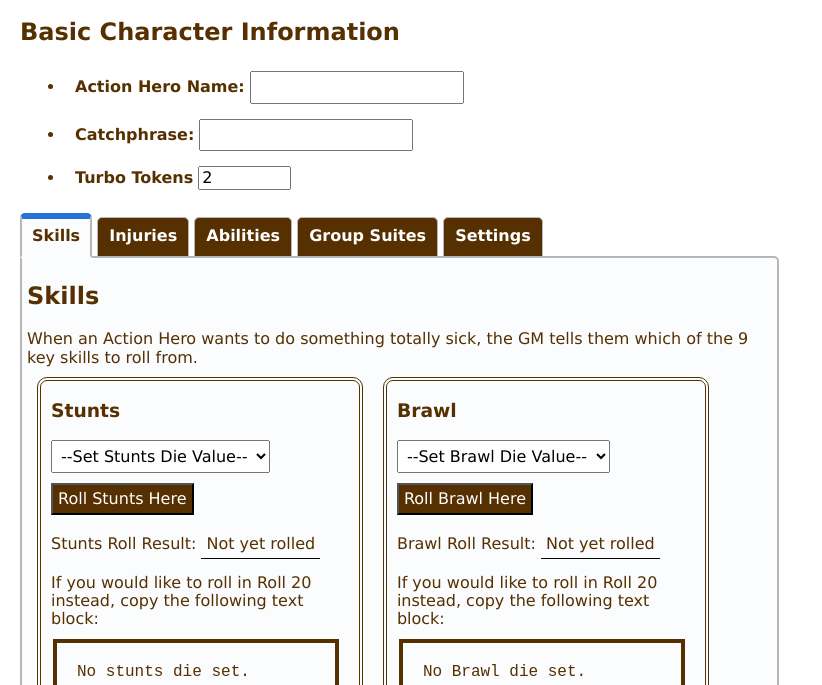
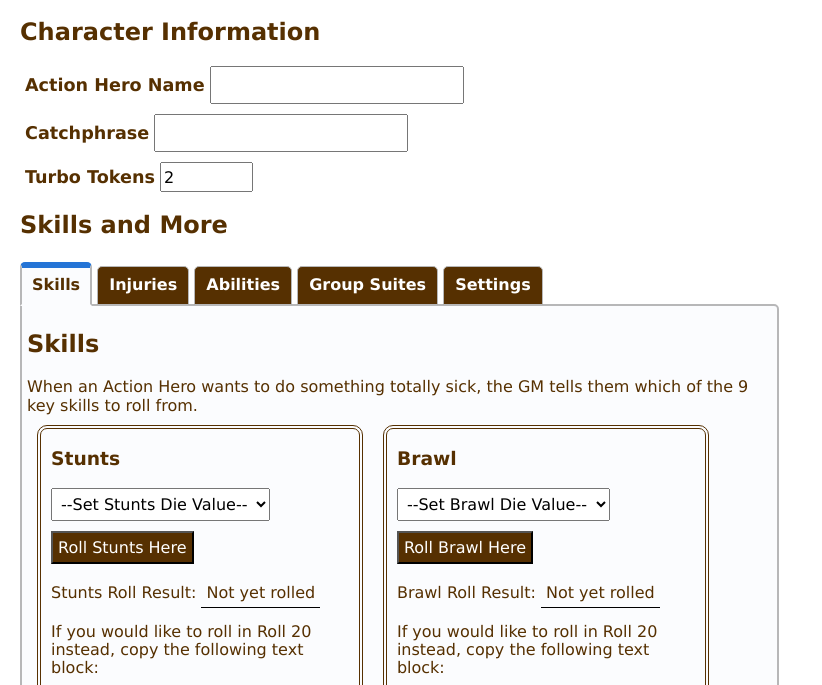
Before and after one commit to CorgiDev/Roll20-NSBU-Roller, a browser extension: page browser-extension/chrome/nsbu.html in a window 1280 px wide. Shown: the part 81-766 px from the top of the page, without its empty margins (0-822 px from the left). Drawn offline with Linux system fonts and the light colour scheme.

Commit message:
Formatting changes.

```diff
--- a/browser-extension/chrome/nsbu.html
+++ b/browser-extension/chrome/nsbu.html
@@ -8,18 +8,21 @@
         <link rel="stylesheet" type="text/css" href="styles/main.css">
         <link rel="stylesheet" type="text/css" href="styles/tablist.css">
         <link rel="stylesheet" type="text/css" href="styles/light.css">
-        <!-- <link rel="stylesheet" type="text/css" href="styles/dark.css"> -->
+        <!--<link rel="stylesheet" type="text/css" href="styles/dark.css">-->
     </head>
     <body>
         <!-- Tabs for skills and abilities -->
         <main>
             <h1>Never Stop Blowing Up (NSBU) Tracker</h1>
-            <h2>Basic Character Information</h2>
-            <ul>
-                <li><label for="heroName">Action Hero Name:</label><input type="text" id="heroName"></li>
-            <li><label for="heroCatchphrase">Catchphrase:</label><input type="text" id="heroCatchphrase"></li>
-            <li><label for="turboTokens">Turbo Tokens</label><input type="number" id="turboTokens" value="2" min="0" max="9999" step="1" aria-label="Turbo Tokens" title="Turbo Tokens"></li>
-            </ul>
+            <section>
+                <h2>Character Information</h2>
+                <div id="baseInfo">
+                    <span><label for="heroName">Action Hero Name</label><input type="text" id="heroName" size="25"></span>
+                    <span><label for="heroCatchphrase">Catchphrase</label><input type="text" id="heroCatchphrase" size="25"></span>
+                    <span><label for="turboTokens">Turbo Tokens</label><input type="number" id="turboTokens" value="2" min="0" max="9999" step="1" aria-label="Turbo Tokens" title="Turbo Tokens"></span>
+                </div>
+            </section>
+            <h2>Skills and More</h2>
             <div role="tablist" aria-labelledby="tablist-1" class="manual">
                 <button id="tab-1" type="button" role="tab" aria-selected="true" aria-controls="tabpanel-1">
                     <span class="focus">Skills</span>
--- a/browser-extension/chrome/styles/main.css
+++ b/browser-extension/chrome/styles/main.css
@@ -1,4 +1,6 @@
-/* General Styling */
+/***************
+General Styling
+***************/
 
 html {
     width: 800px;
@@ -6,18 +8,18 @@ html {
 }
 
 main {
-    width: 97%;
+    padding: 10px;
+    margin: 10px;
+    width: 95%;
 }
 
-label {
-    font-weight:bold;
-}
-
+/* Lists */
 li {
     margin: 5px;
     padding: 5px;
 }
 
+/* Text */
 p {
     margin-bottom: 5px;
     display: block;
@@ -27,16 +29,27 @@ p span {
     padding: 5px;
 }
 
-label {
-    margin: 5px;
-}
-
 code {
     display: block;
     min-height: 10px;
     min-width: 50px;
     padding: 20px 20px 20px 20px;
     margin: 10px 10px 10px 2px;
+}
+/* Form elements */
+label {
+    margin: 5px;
+    font-weight:bold;
+    font-size: 1.1em;
+}
+
+input {
+    line-height: 1.2em;
+}
+
+input[type="number"], input[type="text"] {
+    min-height: 1.5em;
+    font-size: 1em;
 }
 
 input[type="button"] {
@@ -51,14 +64,17 @@ input[type="button"] {
 select, input[type="text"] {
     padding: 5px;
 }
-
-main {
-    padding: 10px;
-    margin: 10px;
-    max-width: 95%;
+/***********
+Base Info
+***********/
+#baseInfo span {
+    display: block;
+    margin-bottom: 10px;
 }
 
-/* Skills Styles */
+/*************
+Skills Tab
+*************/
 .rollDiv {
     margin-left: 0;
     padding-left: 0;
@@ -86,12 +102,16 @@ main {
     padding-bottom: 10px;
 }
 
-/* Injuries */
+/*************
+Injuries Tab
+*************/
 #injuries-List label {
     min-width:200px;
 }
 
-/* Ability Table */
+/************
+Ability Tab
+************/
 .mini-text {
     display: block;
     font-size: smaller;
@@ -103,7 +123,9 @@ table, td, th {
     padding: 5px;
 }
 
-/* Footer Styles */
+/**************
+Footer Styles
+**************/
 footer p {
     text-align: center;
     padding-bottom: 10px;
```
